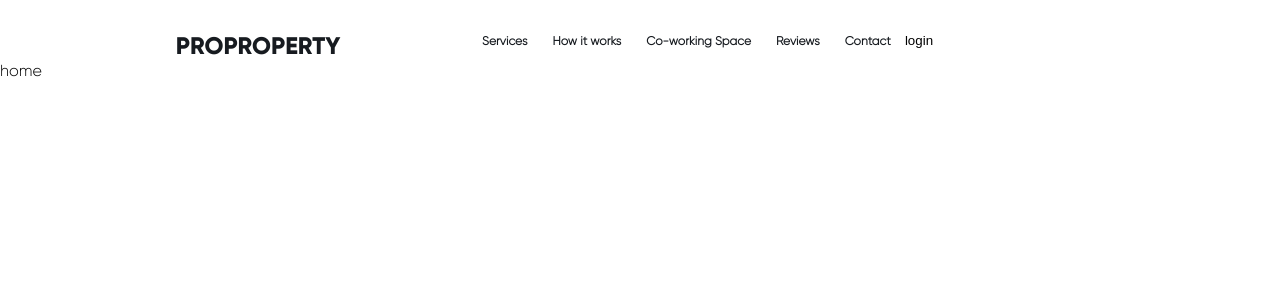
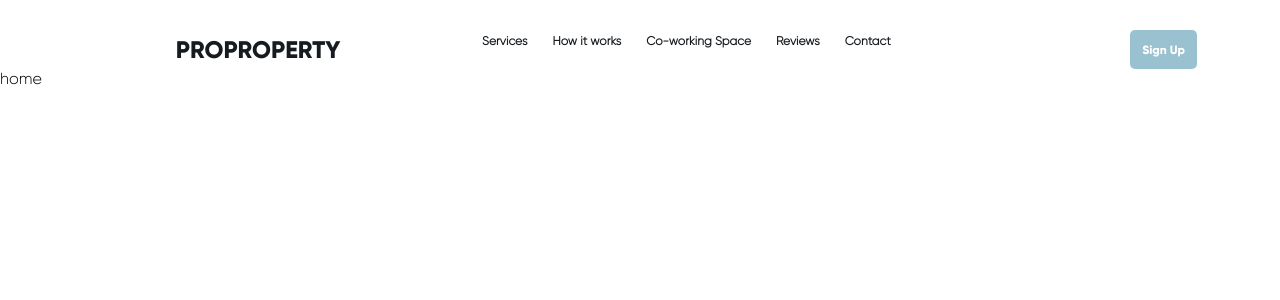
Before and after one commit to sebekgr/proproperty, a React (Create React App) app: page / in a window 1280 px wide. Shown: the top 300 px of the page. Built offline with nearby package versions, Linux system fonts and the light colour scheme.

Commit message:
added styling for button in LoginPanel

```diff
--- a/src/components/elements/header/LoginPanel.tsx
+++ b/src/components/elements/header/LoginPanel.tsx
@@ -1,11 +1,25 @@
 import { FC } from 'react'
+import styled from 'styled-components'
+import { Link } from 'react-router-dom'
+import {baseStyle, secondaryStyle} from '../../shared/button'
+import { font } from '../../theme'
 
+
+const StyledPanel = styled.div`
+    display: flex;
+    flex-direction: row-reverse;
+`
+const StyledLink = styled(Link)`
+    ${baseStyle}
+    ${secondaryStyle}
+    font-family: ${font.fontFamily.bold};
+`
 
 const LoginPanel: FC = () => {
     return (
-        <div>
-            <button>login</button>
-        </div>
+        <StyledPanel>
+            <StyledLink to="/signup">Sign Up</StyledLink>
+        </StyledPanel>
     )
 }
 
--- a/src/components/shared/button/index.tsx
+++ b/src/components/shared/button/index.tsx
@@ -1,19 +1,31 @@
-import { FC } from 'react'
+import { FC, ButtonHTMLAttributes } from 'react'
 import styled, { css } from 'styled-components'
 import { size, colors } from '../../theme'
 
-const baseStyle = css`
+interface Props extends ButtonHTMLAttributes<HTMLButtonElement> {
+	secondary?: boolean
+}
+
+export const baseStyle = css`
 	border: 0;
 	background: none;
 	cursor: pointer;
 	font-size: ${size.xs};
-`
-
-const Button: FC = styled.button`
-	${baseStyle}
 	border: 1px solid ${colors.grey};
-	border-radius: 3px;
+	border-radius: 5px;
 	padding: ${size.xs} ${size.xs};
 `
 
+export const secondaryStyle = css`
+	color: ${colors.white};
+	background-color: ${colors.buttonSecondary};
+	border: none;
+`
+
+
+const Button: FC<Props> = styled.button<Props>`
+	${baseStyle}
+	${({ secondary }) => secondary && secondaryStyle}
+`
+
 export default Button
--- a/src/components/theme/index.tsx
+++ b/src/components/theme/index.tsx
@@ -3,7 +3,7 @@ export { default as GlobalStyle } from './globalStyle'
 export type Spacer = Size | 'xl'
 export type Size = 'xs' | 's' | 'm' | 'l'
 export type HeadlineType = 'h1' | 'h2' | 'h3' | 'h4'
-type Colors = 'primaryDark' | 'primaryLight' | 'secondary' | 'grey' | 'white'
+type Colors = 'primaryDark' | 'primaryLight' | 'secondary' | 'buttonSecondary' | 'grey' | 'white'
 
 export const size: Record<Size, string> = {
 	xs: '1.2rem',
@@ -33,6 +33,7 @@ export const colors: Record<Colors, string> = {
 	primaryDark: '#AAAAAA',
 	primaryLight: '#E0EBED',
 	secondary: '#171B20',
+	buttonSecondary: '#9AC1D0',
 	grey: '#A1A1A1',
 	white: '#fff',
 }
```
